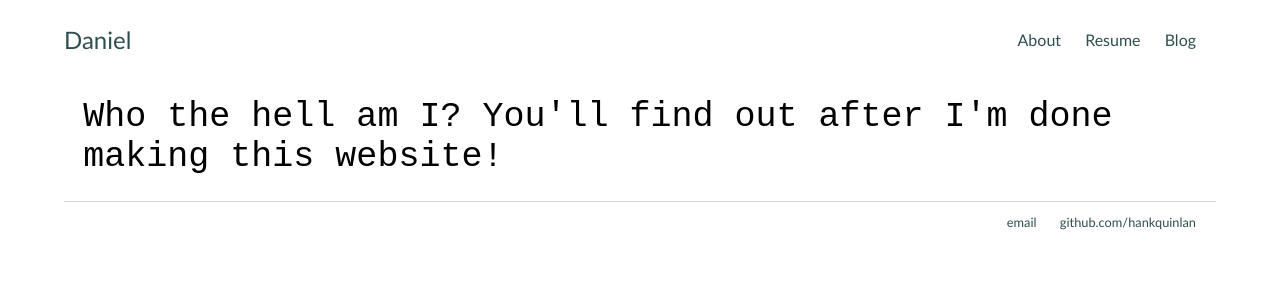
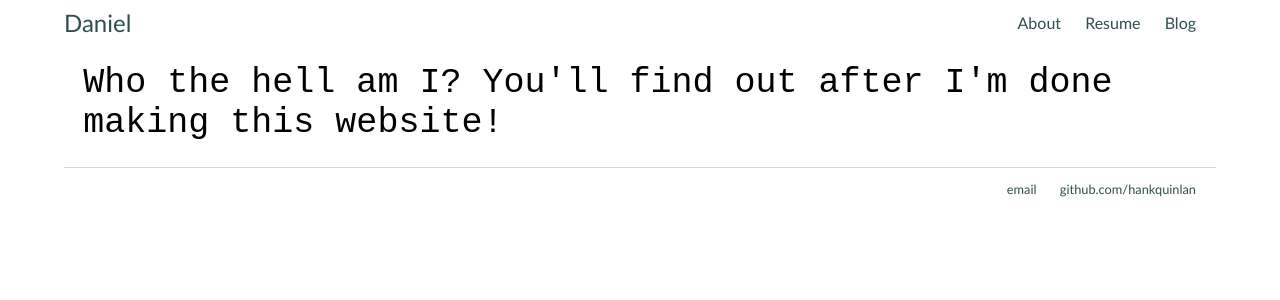
Before and after one commit to Calculasians/calculasians.github.io, a Jekyll site: the page built from about/index.html, in a window 1280 px wide. Shown: the top 300 px of the page. Built offline with Jekyll 4.4.1, drawn with Linux system fonts in a browser that asks for light colours.

Commit message:
Update main.css

```diff
--- a/css/main.css
+++ b/css/main.css
@@ -19,6 +19,7 @@ h2 {
 header {
     margin-left: auto;
     margin-right: auto;
+    height: 35px;
     width: 90%;
     display: flex;
     justify-content: space-between;
```
